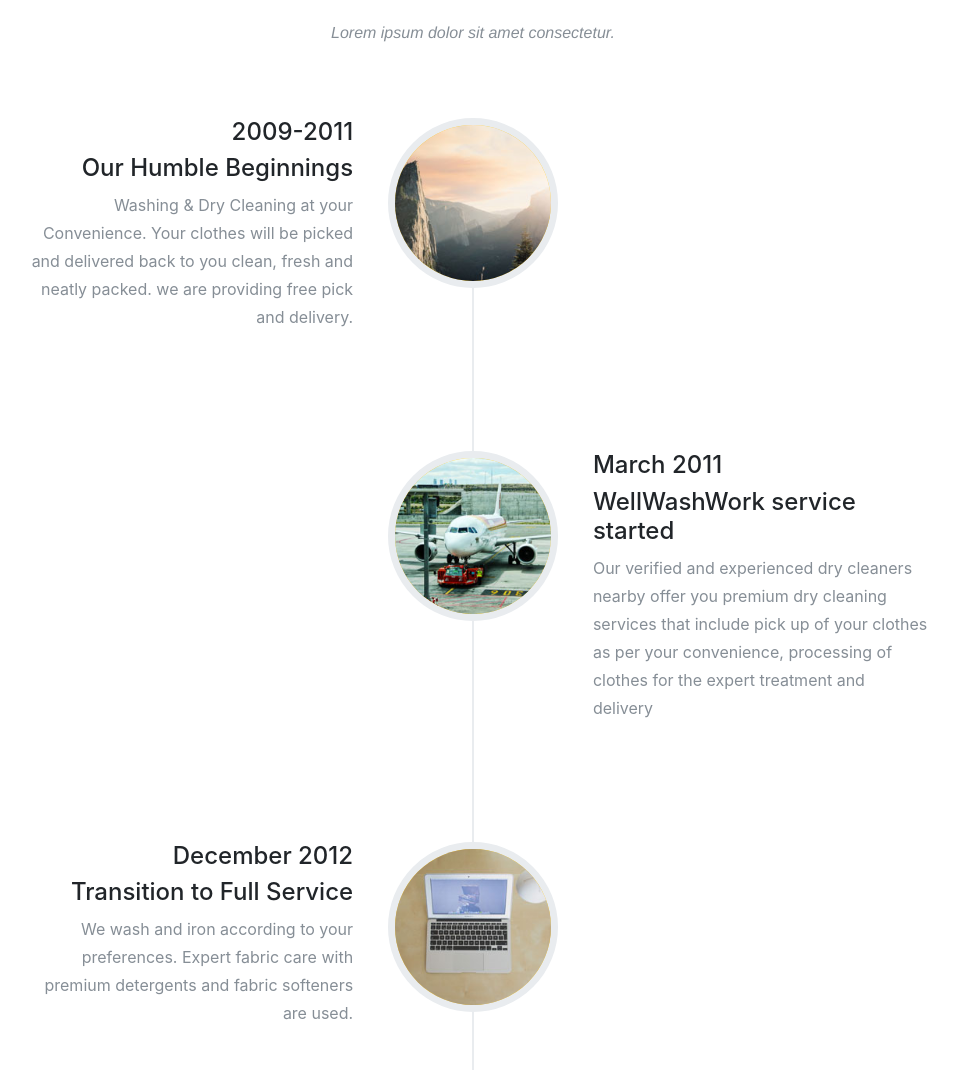
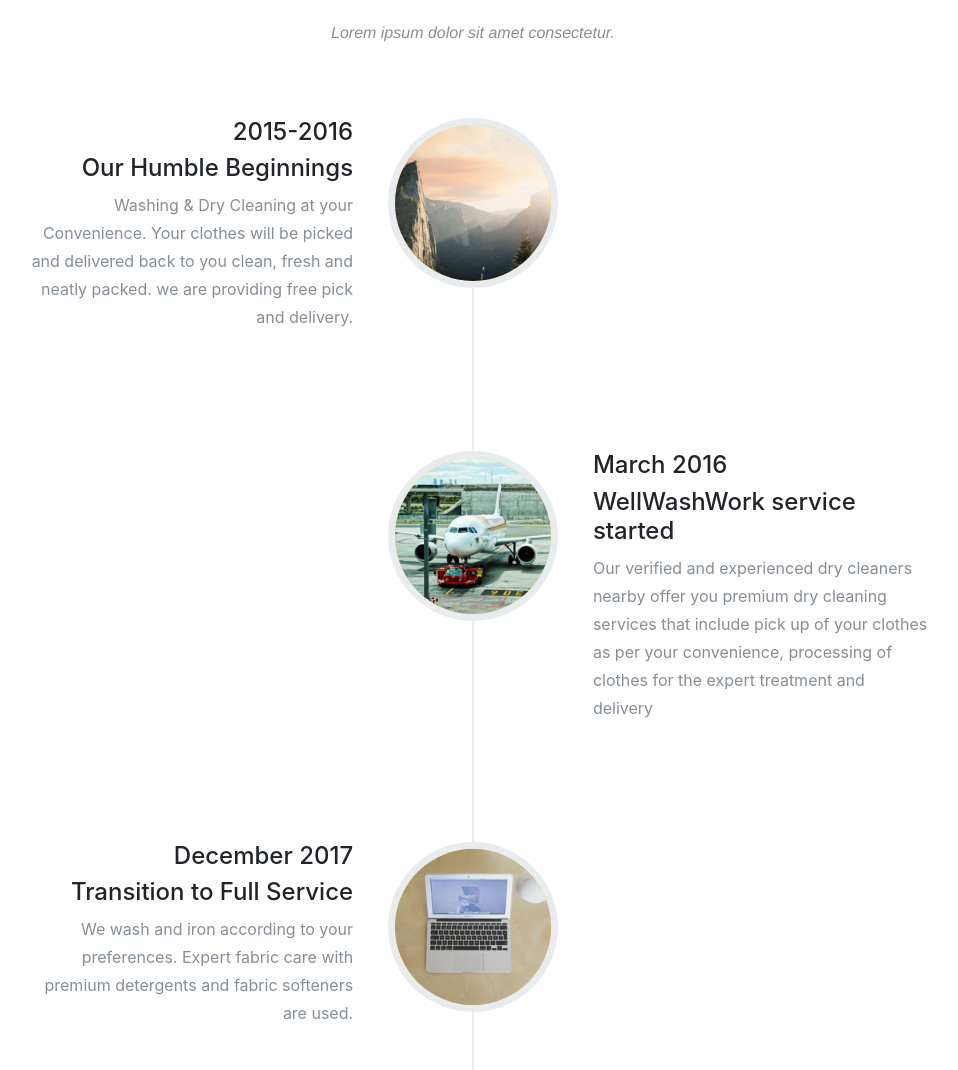
Before and after one commit to wellwashwork/wellwashwork.github.io, a website with bundled scripts: page index.html in a window 1280 px wide. Shown: the part 2956-4026 px from the top of the page, without its empty margins (167-1125 px from the left). Built offline with nearby package versions, Linux system fonts and the light colour scheme; a script that the page names is missing; files whose address does not match are found by name; a web font is replaced by a local one.

Commit message:
Update index.html

```diff
--- a/index.html
+++ b/index.html
@@ -240,7 +240,7 @@
                 </div>
                 <div class="timeline-panel">
                   <div class="timeline-heading">
-                    <h4>2009-2011</h4>
+                    <h4>2015-2016</h4>
                     <h4 class="subheading">Our Humble Beginnings</h4>
                   </div>
                   <div class="timeline-body">
@@ -254,7 +254,7 @@
                 </div>
                 <div class="timeline-panel">
                   <div class="timeline-heading">
-                    <h4>March 2011</h4>
+                    <h4>March 2016</h4>
                     <h4 class="subheading">WellWashWork service started</h4>
                   </div>
                   <div class="timeline-body">
@@ -268,7 +268,7 @@
                 </div>
                 <div class="timeline-panel">
                   <div class="timeline-heading">
-                    <h4>December 2012</h4>
+                    <h4>December 2017</h4>
                     <h4 class="subheading">Transition to Full Service</h4>
                   </div>
                   <div class="timeline-body">
```
